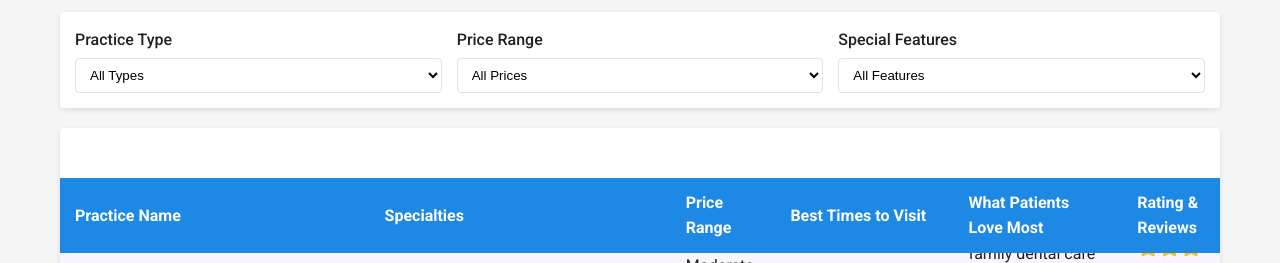
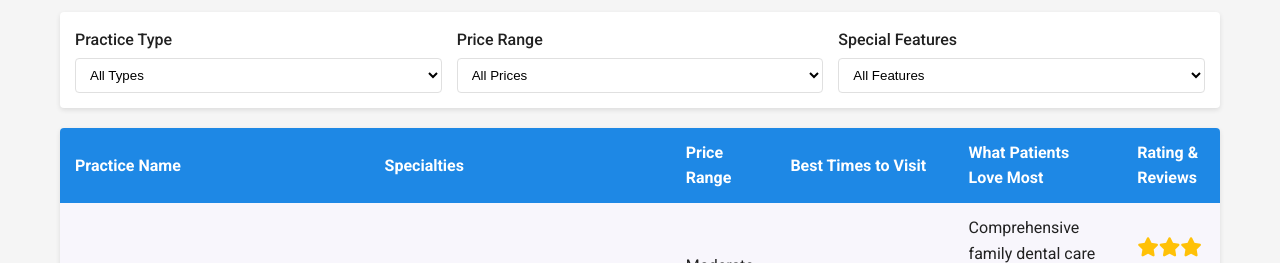
Before and after one commit to prouhet/ofallon-dentist, a plain HTML site: page index.html in a window 1280 px wide. Shown: the part 1560-1823 px from the top of the page. Drawn offline with Linux system fonts and the light colour scheme.

Commit message:
Update styles.css

```diff
--- a/styles.css
+++ b/styles.css
@@ -312,8 +312,7 @@ nav ul li a.active {
   color: var(--light-text);
   padding: 12px 15px;
   text-align: left;
-  position: sticky;
-  top: 50px;
+  position: static;
   z-index: 10;
 }
 
```
